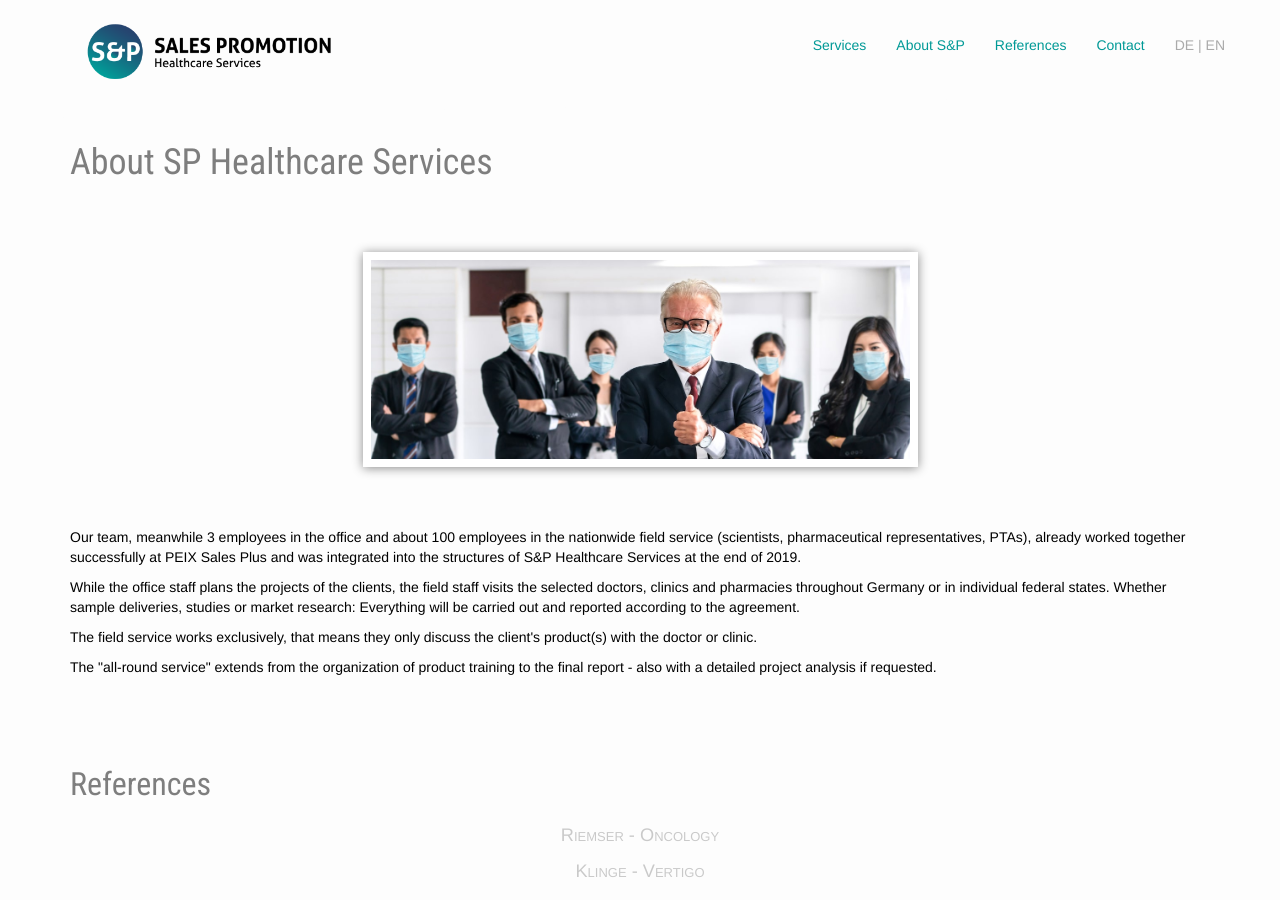
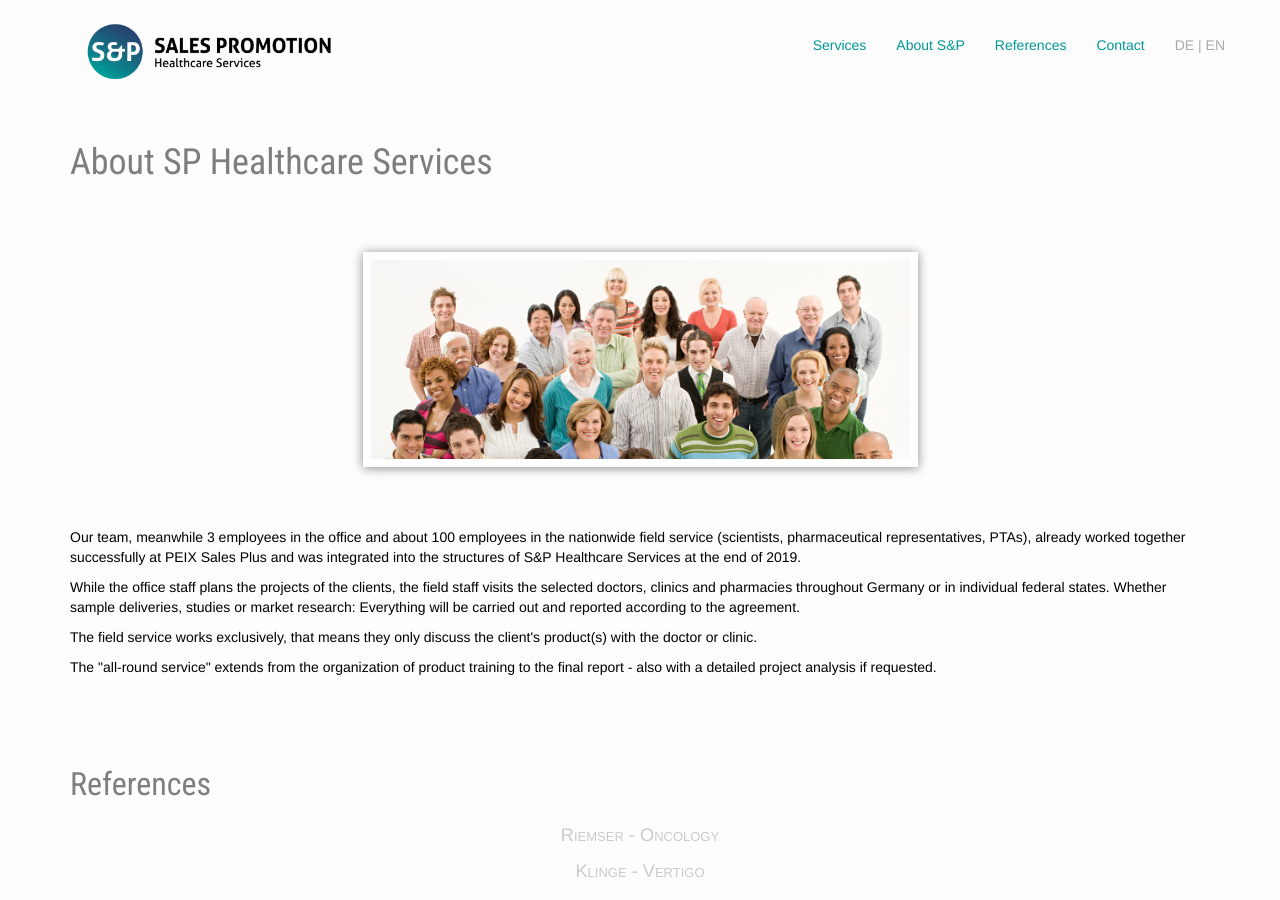
Before and after one commit to samlawski/sp-healthcare, a Jekyll site: the page built from en/index.html, in a window 1280 px wide and 900 px high, scrolled down 689 px. Built offline with Jekyll 4.4.1, drawn with Linux system fonts in a browser that asks for light colours; nearby versions of some CDN libraries.

Commit message:
Updated 2 files via CloudCannon

```diff
--- a/en/index.html
+++ b/en/index.html
@@ -100,7 +100,7 @@ referenzen:
 
   <div class="row">
     <div class="col-sm-offset-1 col-sm-10 col-md-offset-2 col-md-8 col-lg-offset-3 col-lg-6 space-after space-before">
-      <img class="img-responsive margin-center portrait editable" src="/assets/images/v3/bild9.jpg" />
+      <img class="img-responsive margin-center portrait editable" src="/uploads/istock-75940723.jpg" width="1280" />
     </div>
   </div>
 
```
Also changed, not shown: uploads/istock-75940723.jpg (added).
